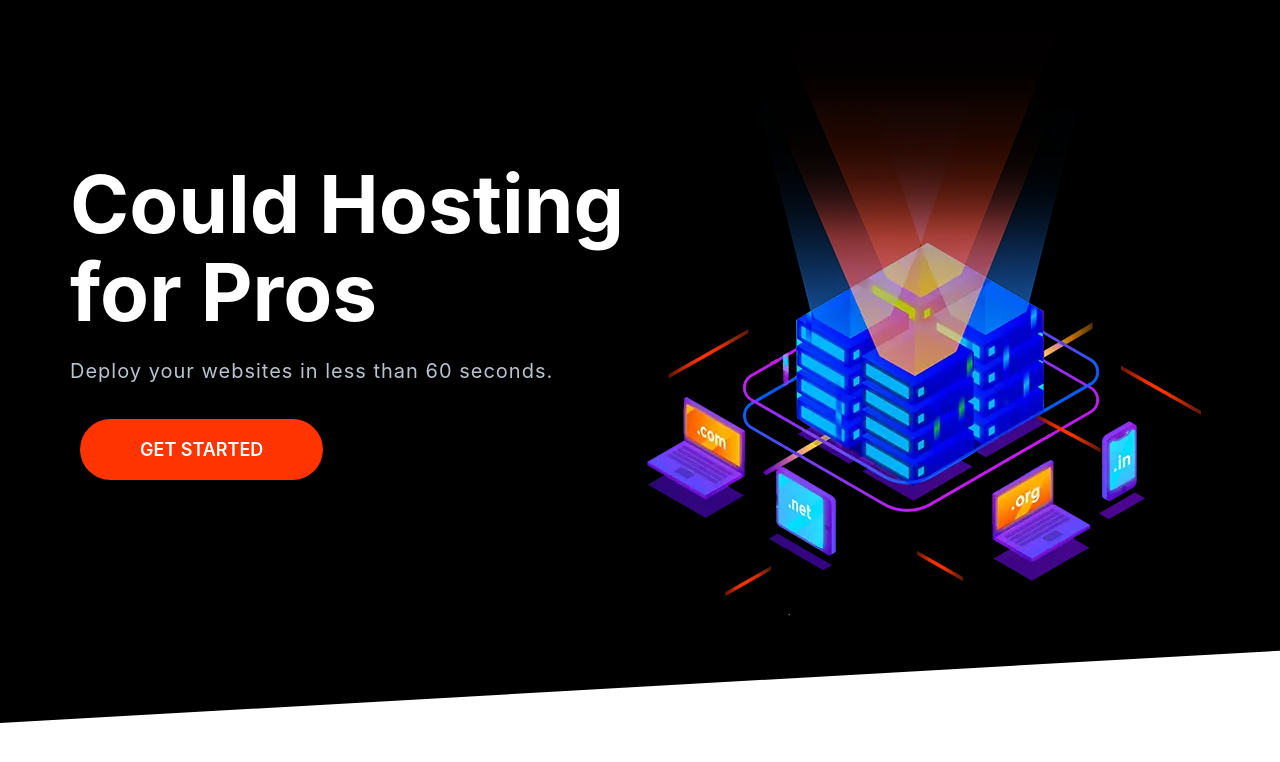
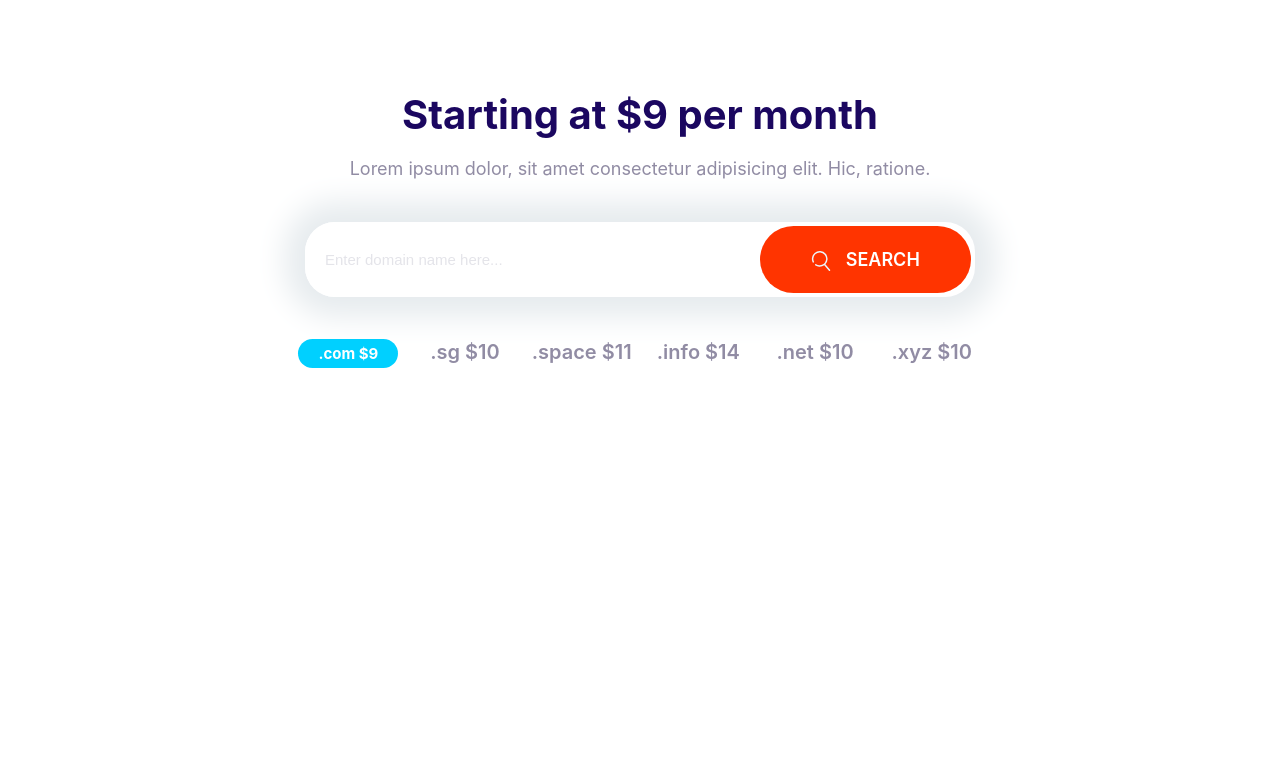
Before and after one commit to Rolando9008/html_css_components, a plain HTML site: page pages/index.html in a window 1280 px wide. Drawn offline with Linux system fonts and the light colour scheme.

Commit message:
Block Domain

```diff
--- a/css/styles.css
+++ b/css/styles.css
@@ -171,6 +171,13 @@ a {
     white-space: nowrap;
     cursor: pointer;
     text-align: center;
+    outline: 0;
+}
+.btn .icon {
+    width: 2rem;
+    height: 2rem;
+    margin-right: 1rem;
+    vertical-align: middle;
 }
 .btn--primary {
     background: var(--color-primary);
@@ -233,6 +240,7 @@ a {
     border: 0;
     flex-grow: 1;
     width: 0;
+    padding: 1.5rem 2rem;
 }
 .input-group .btn {
     margin: 4px;
@@ -580,3 +588,25 @@ a {
         align-self: center;
     }
 }
+/* Domain Block */
+.block-domain .input-group {
+    box-shadow: 0 0 30px 20px #e6ebee;
+    border: 0;
+    margin: 4rem auto;
+    max-width: 670px;
+}
+.block-domain__prices {
+    display: grid;
+    grid-template-columns: repeat(3, 1fr);
+    grid-template-rows: repeat(2, 6rem);
+    font-size: 2rem;
+    font-weight: 600;
+    justify-items: center;
+    max-width: 700px;
+    margin: 0 auto;
+}
+@media screen and (min-width: 768px){
+    .block-domain__prices {
+        grid-template-columns: repeat(auto-fit, minmax(10rem, 1fr));
+    }
+}
--- a/pages/index.html
+++ b/pages/index.html
@@ -7,19 +7,27 @@
     <link rel="stylesheet" href="/css/styles.css">
 </head>
 <body>
-    <section class="block block--dark block--skewed-left hero">
-        <div class="container grid grid--1x2">
-            <div class="block__header hero__content">
-                <h1 class="block__heading" >Could Hosting for Pros</h1>
-                <p class="hero__tagline" >Deploy your websites in less than 60 seconds.</p>
-                <a href="#" class="btn btn--accent btn--stretched">Get Started</a>
-            </div>
-            <picture>
-                <source type="image/webp" srcset="/images/banner.webp 1x, /images/banner@2x.webp 2x">
-                <source type="image/png" srcset="/images/banner.png 1x, /images/banner@2x.png 2x">
-                <img class="hero__image" src="/images/banner.png" alt="">
-            </picture>
+    <section class="block container block-domain">
+        <div class="block__header">
+            <h2>Starting at $9 per month</h2>
+            <p>Lorem ipsum dolor, sit amet consectetur adipisicing elit. Hic, ratione.</p>
         </div>
+        <div class="input-group">
+            <input class="input" type="text" placeholder="Enter domain name here..." >
+            <a href="#" class="btn btn--accent">
+                <svg class="icon icon--white">
+                    <use href="/images/sprite.svg#search"></use>
+                </svg>
+                Search</a>
+        </div>
+        <ul class="list block-domain__prices">
+            <li><span class="badge badge--secondary">.com $9</span></li>
+            <li>.sg $10</li>
+            <li>.space $11</li>
+            <li>.info $14</li>
+            <li>.net $10</li>
+            <li>.xyz $10</li>
+        </ul>
     </section>
     <script src="../js/main.js"></script>
 </body>
```
Also changed, not shown: components/block-domain.html (added, +22 -0 lines).
